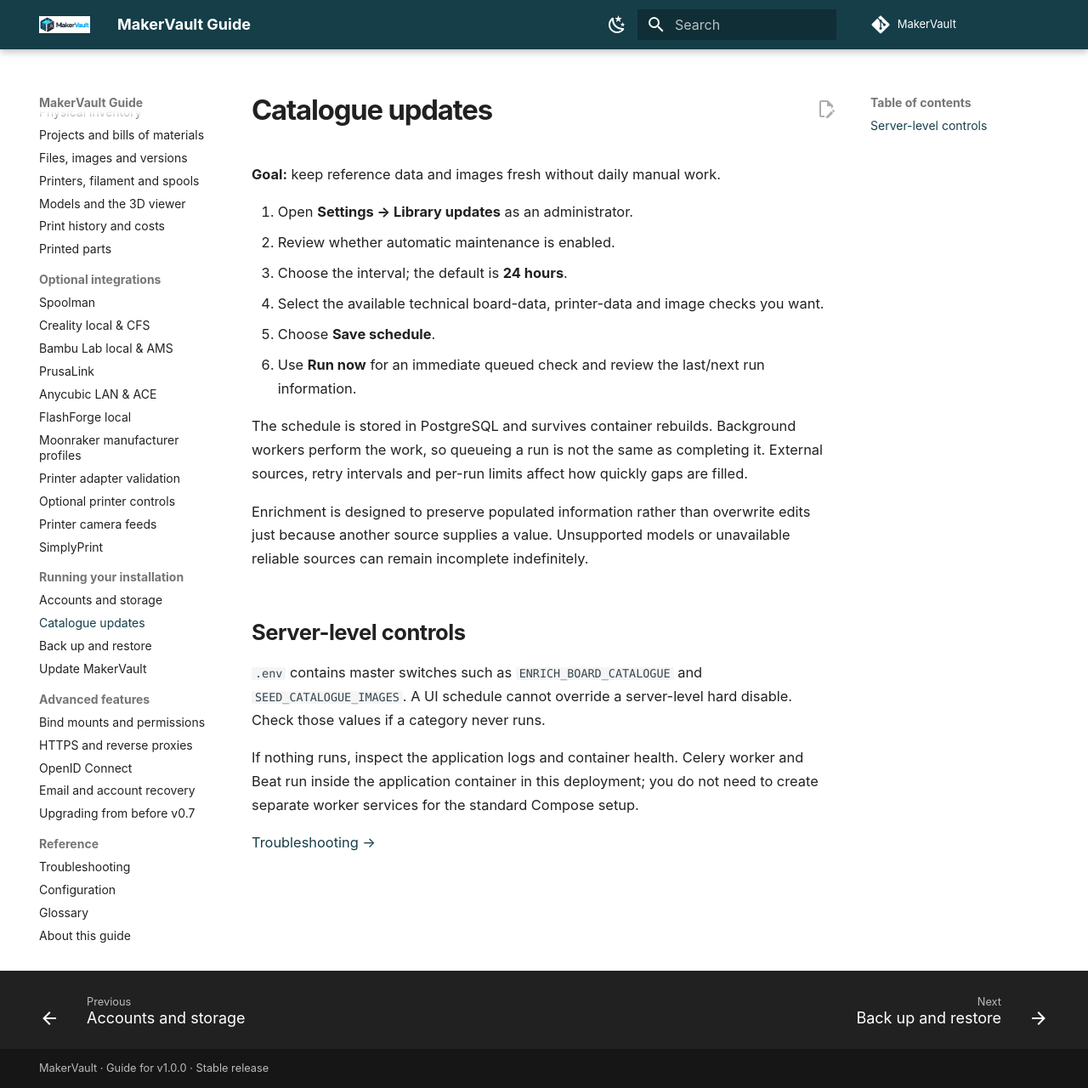
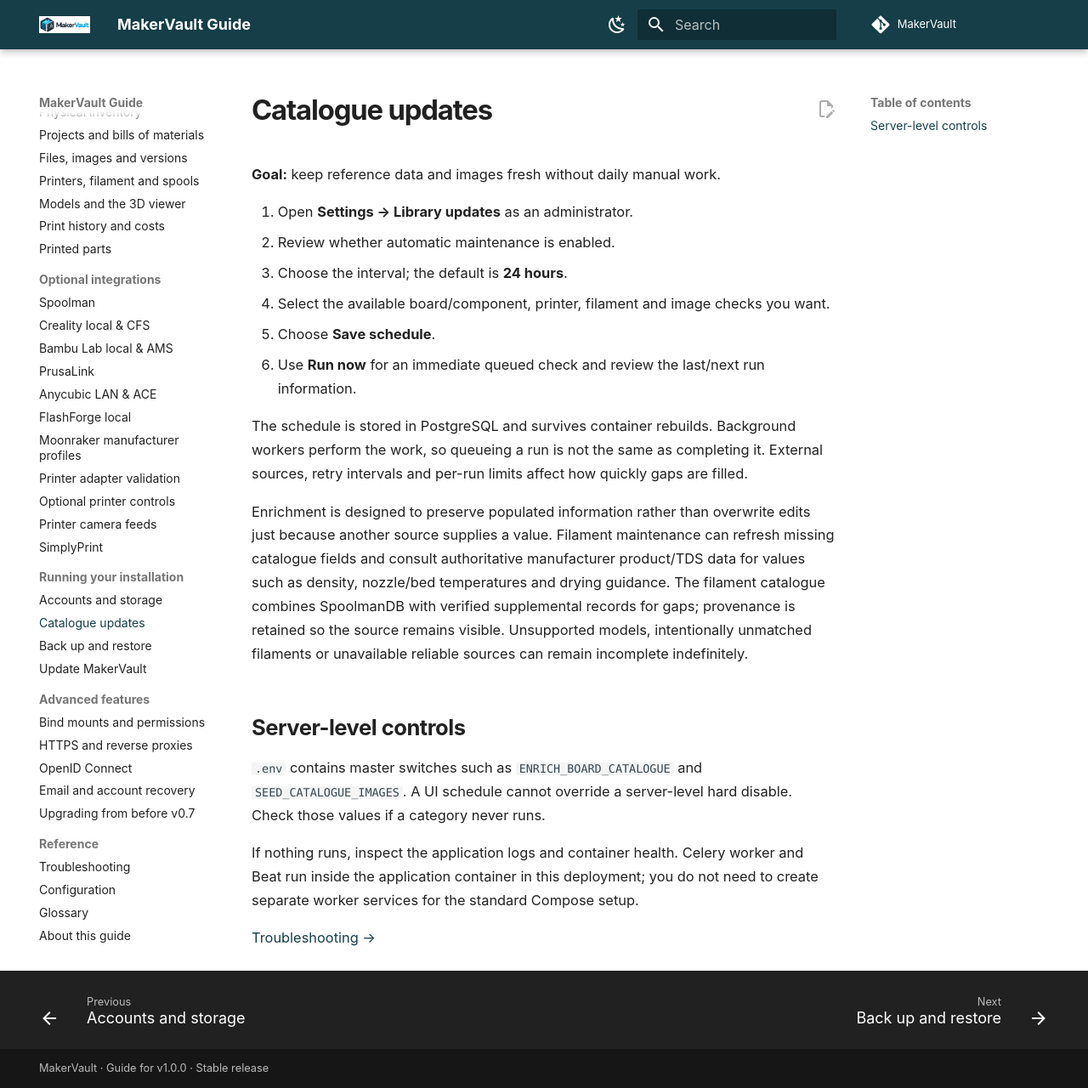
Before and after one commit to gavrd7/MakerVault, an MkDocs documentation site: the page built from docs/guide/administration/catalogue-updates.md, in a window 1280 px wide and 1280 px high. Shown: the whole window at 85% size. Built offline with MkDocs 1.6.1 and Material for MkDocs 9.7.7, drawn with Linux system fonts in a browser that asks for light colours; comment, search, counter and statistics services are not loaded.

Commit message:
Rebase PR #68 docs: docs/guide/administration/catalogue-updates.md

```diff
--- a/docs/guide/administration/catalogue-updates.md
+++ b/docs/guide/administration/catalogue-updates.md
@@ -5,13 +5,13 @@
 1. Open **Settings → Library updates** as an administrator.
 2. Review whether automatic maintenance is enabled.
 3. Choose the interval; the default is **24 hours**.
-4. Select the available technical board-data, printer-data and image checks you want.
+4. Select the available board/component, printer, filament and image checks you want.
 5. Choose **Save schedule**.
 6. Use **Run now** for an immediate queued check and review the last/next run information.
 
 The schedule is stored in PostgreSQL and survives container rebuilds. Background workers perform the work, so queueing a run is not the same as completing it. External sources, retry intervals and per-run limits affect how quickly gaps are filled.
 
-Enrichment is designed to preserve populated information rather than overwrite edits just because another source supplies a value. Unsupported models or unavailable reliable sources can remain incomplete indefinitely.
+Enrichment is designed to preserve populated information rather than overwrite edits just because another source supplies a value. Filament maintenance can refresh missing catalogue fields and consult authoritative manufacturer product/TDS data for values such as density, nozzle/bed temperatures and drying guidance. The filament catalogue combines SpoolmanDB with verified supplemental records for gaps; provenance is retained so the source remains visible. Unsupported models, intentionally unmatched filaments or unavailable reliable sources can remain incomplete indefinitely.
 
 ## Server-level controls
 
```
